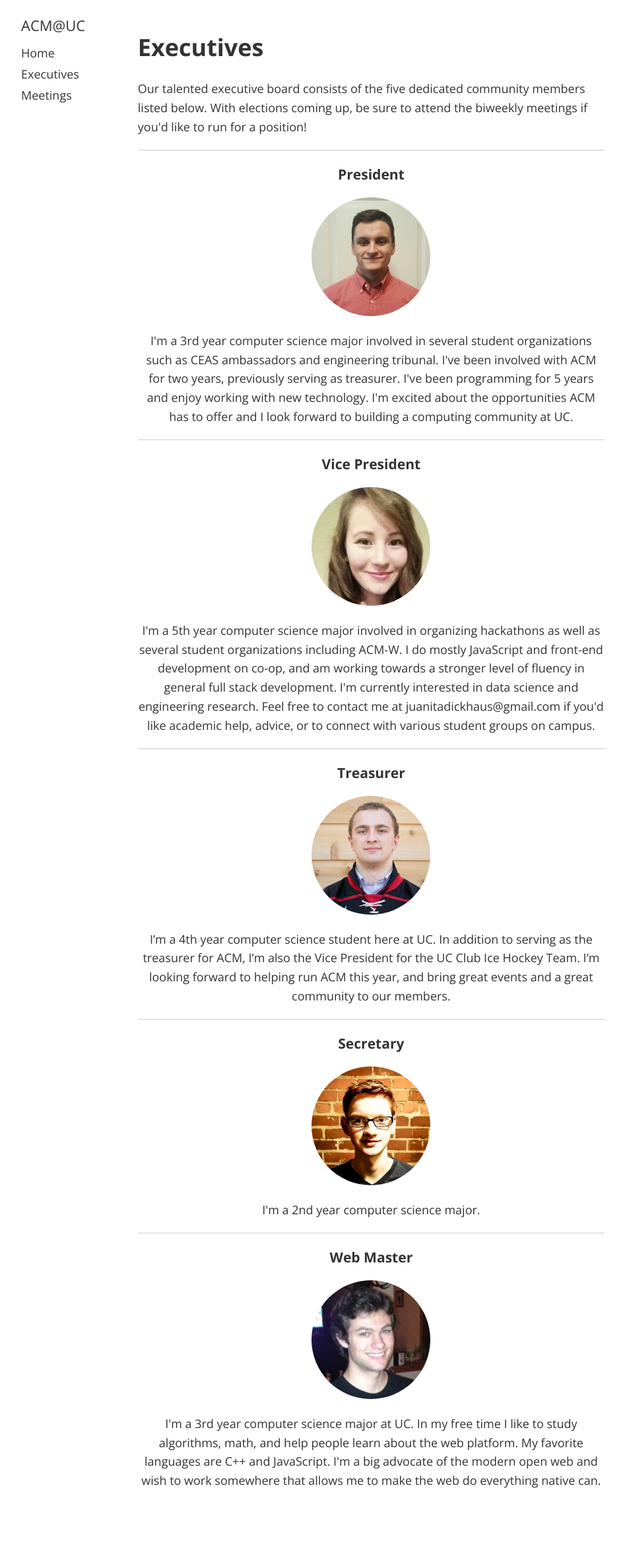
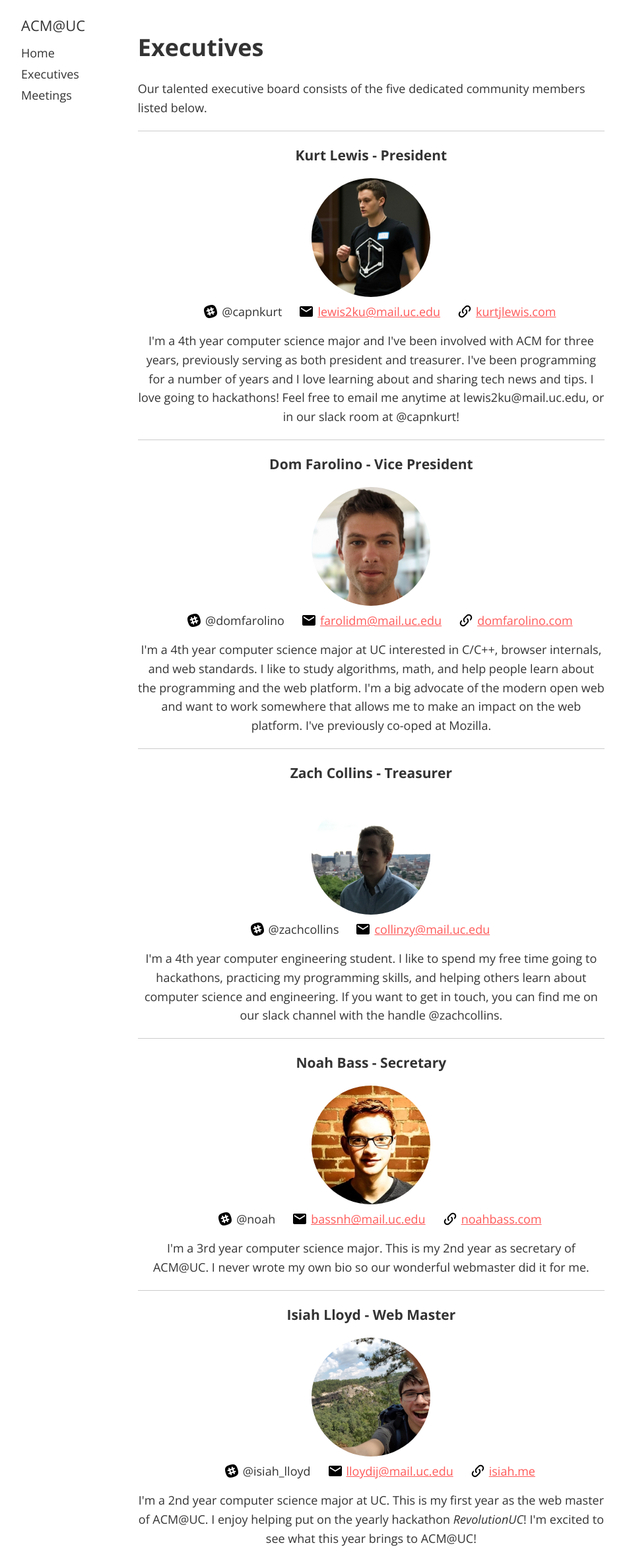
Before and after one commit to ACMatUC/acmatuc.github.io, a Jekyll site: the page built from executives.html, in a window 1280 px wide. Shown: the whole page at 66% size, without its empty margins (166-1113 px from the left). Built offline with Jekyll 4.4.1, drawn with Linux system fonts in a browser that asks for light colours; before the commit the page ends 2286 px from its top, so only the background shows below that.

Commit message:
Update exec page for 2017 Adds icons and links for Slack, Email, and personal webpage

```diff
--- a/_sass/components/_executives.scss
+++ b/_sass/components/_executives.scss
@@ -8,4 +8,16 @@ div.executive {
     width: 180px;
     height: 180px;
   }
+  img.icon {
+    position: relative;
+    top: 5px;
+    padding-right: 5px;
+    padding-left: 25px;
+    border-radius: 0;
+    width: auto;
+    height: auto;
+  }
+  span {
+    display:block;
+  }
 }
--- a/executives.html
+++ b/executives.html
@@ -9,45 +9,50 @@ order: 2
 <h1>Executives</h1>
 
 <p>
-  Our talented executive board consists of the five dedicated community members listed below. With elections coming up, be sure to attend the biweekly meetings if you'd like to run for a position!
+  Our talented executive board consists of the five dedicated community members listed below.
 </p>
 
 <div class="executive">
-  <h3>President</h3>
+  <h3>Kurt Lewis - President</h3>
   <img src="/assets/president.jpg" alt="President">
+  <span><img class="icon" src="/assets/slack.png">@capnkurt<img class="icon" src="/assets/email.png"><a href="mailto:lewis2ku@mail.uc.edu">lewis2ku@mail.uc.edu</a><img class="icon" src="/assets/link-variant.png"><a href="http://www.kurtjlewis.com">kurtjlewis.com</a></span>
   <p>
-    I'm a 3rd year computer science major involved in several student organizations such as CEAS ambassadors and engineering tribunal. I've been involved with ACM for two years, previously serving as treasurer. I've been programming for 5 years and enjoy working with new technology. I'm excited about the opportunities ACM has to offer and I look forward to building a computing community at UC.
+    I'm a 4th year computer science major and I've been involved with ACM for three years, previously serving as both president and treasurer. I've been programming for a number of years and I love learning about and sharing tech news and tips.  I love going to hackathons! Feel free to email me anytime at lewis2ku@mail.uc.edu, or in our slack room at @capnkurt!
   </p>
 </div>
 
 <div class="executive">
-  <h3>Vice President</h3>
+  <h3>Dom Farolino - Vice President</h3>
   <img src="/assets/vice-president.jpg" alt="Vice President">
+  <span><img class="icon" src="/assets/slack.png">@domfarolino<img class="icon" src="/assets/email.png"><a href="mailto:farolidm@mail.uc.edu">farolidm@mail.uc.edu</a><img class="icon" src="/assets/link-variant.png"><a href="https://domfarolino.com">domfarolino.com</a></span>
   <p>
-    I'm a 5th year computer science major involved in organizing hackathons as well as several student organizations including ACM-W. I do mostly JavaScript and front-end development on co-op, and am working towards a stronger level of fluency in general full stack development. I'm currently interested in data science and engineering research. Feel free to contact me at juanitadickhaus@gmail.com if you'd like academic help, advice, or to connect with various student groups on campus.
+    I'm a 4th year computer science major at UC interested in C/C++, browser internals, and web standards. I like to study algorithms, math, and help people learn about the programming and the web platform. I'm a big advocate of the modern open web and want to work somewhere that allows me to make an impact on the web platform. I've previously co-oped at Mozilla.
   </p>
 </div>
 
 <div class="executive">
-  <h3>Treasurer</h3>
+  <h3>Zach Collins - Treasurer</h3>
   <img src="/assets/treasurer.jpg" alt="Treasurer">
+  <span><img class="icon" src="/assets/slack.png">@zachcollins<img class="icon" src="/assets/email.png"><a href="mailto:collinzy@mail.uc.edu">collinzy@mail.uc.edu</a><img class="icon"</span>
   <p>
-    I’m a 4th year computer science student here at UC. In addition to serving as the treasurer for ACM, I’m also the Vice President for the UC Club Ice Hockey Team. I’m looking forward to helping run ACM this year, and bring great events and a great community to our members.
+    I'm a 4th year computer engineering student. I like to spend my free time going to hackathons, practicing my programming skills, and helping others learn about computer science and engineering. If you want to get in touch, you can find me on our slack channel with the handle @zachcollins.
   </p>
 </div>
 
 <div class="executive">
-  <h3>Secretary</h3>
+  <h3>Noah Bass - Secretary</h3>
   <img src="/assets/secretary.jpg" alt="Secretary">
+  <span><img class="icon" src="/assets/slack.png">@noah<img class="icon" src="/assets/email.png"><a href="mailto:bassnh@mail.uc.edu">bassnh@mail.uc.edu</a><img class="icon" src="/assets/link-variant.png"><a href="https://noahbass.com/">noahbass.com</a></span>
   <p>
-    I'm a 2nd year computer science major.
+    I'm a 3rd year computer science major. This is my 2nd year as secretary of ACM@UC. I never wrote my own bio so our wonderful webmaster did it for me.
   </p>
 </div>
 
 <div class="executive">
-  <h3>Web Master</h3>
-  <img src="/assets/webmaster.png" alt="Web Master">
+  <h3>Isiah Lloyd - Web Master</h3>
+  <img src="/assets/webmaster.jpg" alt="Web Master">
+  <span><img class="icon" src="/assets/slack.png">@isiah_lloyd<img class="icon" src="/assets/email.png"><a href="mailto:lloydij@mail.uc.edu">lloydij@mail.uc.edu</a><img class="icon" src="/assets/link-variant.png"><a href="https://isiah.me">isiah.me</a></span>
   <p>
-    I'm a 3rd year computer science major at UC. In my free time I like to study algorithms, math, and help people learn about the web platform. My favorite languages are C++ and JavaScript. I'm a big advocate of the modern open web and wish to work somewhere that allows me to make the web do everything native can.
+    I'm a 2nd year computer science major at UC. This is my first year as the web master of ACM@UC. I enjoy helping put on the yearly hackathon <i>RevolutionUC</i>! I'm excited to see what this year brings to ACM@UC!</p>
   </p>
 </div>
```
Also changed, not shown: assets/email.png (added), assets/link-variant.png (added), assets/president.jpg, assets/slack.png (added), assets/treasurer.jpg, assets/vice-president.jpg, assets/webmaster.jpg (added), assets/webmaster.png (deleted).
